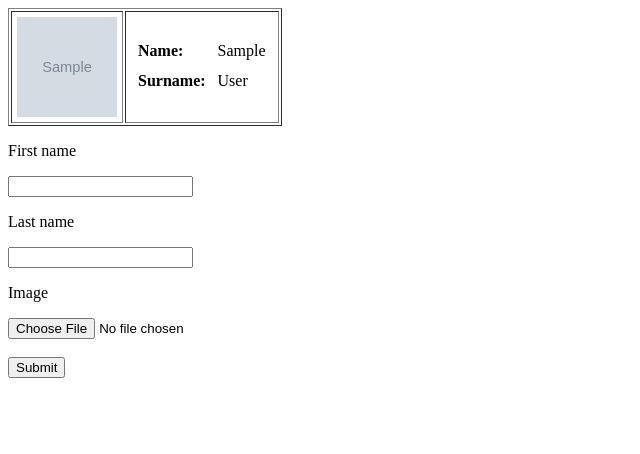
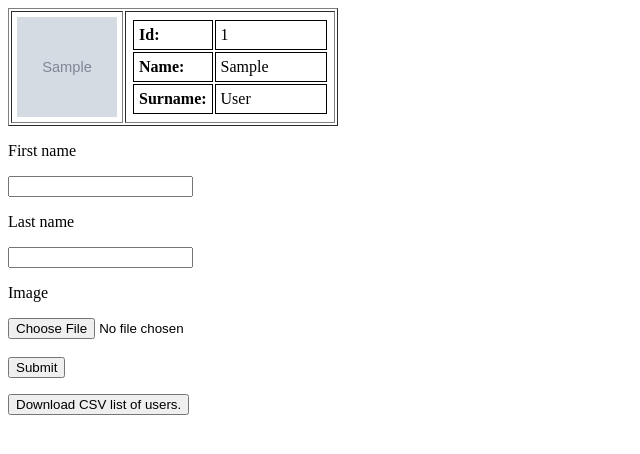
Before and after one commit to milos-pejovic/bgt, a PHP site: page / in a window 1280 px wide. Shown: the top 454 px of the page, without its empty margins (0-640 px from the left). Run offline with PHP 8.4, Linux system fonts and the light colour scheme; tables that the repository leaves empty or names only in its code hold one stand-in row (values such as "Sample post"); grey boxes marked "Sample" are stand-in pictures.

Commit message:
End of day commit

```diff
--- a/DatabaseConnection.php
+++ b/DatabaseConnection.php
@@ -6,11 +6,13 @@ $dsn = "mysql:host=".DB_HOST.";dbname=".DB_NAME.";charset=utf8";
 $options = [
     PDO::ATTR_ERRMODE            => PDO::ERRMODE_EXCEPTION,
     PDO::ATTR_DEFAULT_FETCH_MODE => PDO::FETCH_ASSOC,
-    PDO::ATTR_EMULATE_PREPARES   => false,
 ];
+
 try {
-     $pdo = new PDO($dsn, DB_USER, DB_PASS, $options);
+    $pdo = new PDO($dsn, DB_USER, DB_PASS, $options);
 } catch (\PDOException $e) {
-     throw new \PDOException($e->getMessage(), (int)$e->getCode());
-     // TODO response if database connection error (500)
+    $response['errors'] = ['Server error. Please try again later.'];
+    $response['code'] = 500;
+    echo json_encode($response);
+    die();
 }
--- a/allUsers.php
+++ b/allUsers.php
@@ -8,3 +8,4 @@ $response['data'] = $stmt->fetchAll();
 $response['code'] = 200;
 
 echo json_encode($response);
+die();
--- a/css/style.css
+++ b/css/style.css
@@ -10,3 +10,28 @@
 th {
     text-align: left;
 }
+
+.errorsWrapper {
+    display: none;
+}
+
+.errors li{
+    color: #f00;
+}
+
+.no-users {
+    display: none;
+}
+
+.user-data td,
+.user-data th {
+    border: 1px solid black;
+    height: 33.33%;
+}
+
+.user-data .id,
+.user-data .first-name,
+.user-data .last-name {
+    display: inline-block;
+    width: 100px;
+}
--- a/index.php
+++ b/index.php
@@ -8,19 +8,13 @@
 </head>
 <body>
 <header>
-<?php
-require_once 'config.php';
 
-
-?>
 </header>
 
 <main>
+    <h2 class="no-users">No users found.</h2>
 
     <table border="1px" cellpadding="5" class="all-users">
-
-
-
     </table>
 
     <form class="signup-form">
@@ -44,24 +38,13 @@ require_once 'config.php';
         <input type="submit" value="Submit" />
     </form>
 
+    <div class="errorsWrapper">
+        <ul class="errors">
 
-    <div class="table-entry-example">
-        <tr class="user">
-            <td><img class="user-image" src="###image-path###" /></td>
-            <td>
-                <table cellpadding="5">
-                    <tr>
-                        <th>Name:</th>
-                        <td>###first-name###</td>
-                    </tr>
-                    <tr>
-                        <th>Surname:</th>
-                        <td>###last-name###</td>
-                    </tr>
-                </table>
-            </td>
-        </tr>
+        </ul>
     </div>
+
+    <button class="dw">Download CSV list of users.</button>
 
 </main>
 
--- a/js/main.js
+++ b/js/main.js
@@ -1,6 +1,33 @@
 jQuery(function($) {
 
+function renderErrors(errors) {
+    var errorsElement = $('.errors');
+    var markup = '';
+
+    errorsElement.html('');
+    $('.errorsWrapper').show();
+
+    if (errors) {
+        for (var i = 0; i < errors.length; i++) {
+            markup += '<li>'+errors[i]+'</li>';
+        }
+    } else {
+        markup = '<li>One or more errors have occurred.</li>';
+    }
+
+    errorsElement.append(markup);
+}
+
 function renderTableMarkup(data) {
+    if ( data.length == 0){
+        $('.no-users').show();
+        $('.all-users').hide();
+        return;
+    }
+
+    $('.no-users').hide();
+    $('.all-users').show();
+
     var table = $('.all-users');
     table.html('');
 
@@ -8,16 +35,23 @@ function renderTableMarkup(data) {
         var element = $('.table-entry-example').html();
 
         var markup = '<tr class="user">';
-        markup += '<td><img class="user-image" src="'+data[i]['image_path']+'" /></td>';
         markup += '<td>';
-        markup += '<table cellpadding="5">';
+        markup += (data[i]['image_path']) ? ('<img class="user-image" src="'+data[i]['image_path']+'" />') : 'No image';
+        markup += '</td>';
+        markup += '<td>';
+        markup += '<table class="user-data" cellpadding="5">';
+        markup += '<tr>';
+        markup += '<th>Id:</th>';
+        markup += '<td class="id">'+data[i]['id']+'</td>';
+        markup += '</tr>';
+        markup += '<tr>';
         markup += '<th>Name:</th>';
-        markup += '<td>'+data[i]['first_name']+'</td>';
+        markup += '<td class="first-name">'+data[i]['first_name']+'</td>';
         markup += '</tr>';
         markup += '<tr>';
         markup += '<th>Surname:</th>';
-        markup += '<td>'+data[i]['last_name']+'</td>';
-        markup += '<tr>';
+        markup += '<td class="last-name">'+data[i]['last_name']+'</td>';
+        markup += '</tr>';
         markup += '</table>';
         markup += '</td>';
         markup += '</tr>';
@@ -26,7 +60,6 @@ function renderTableMarkup(data) {
 }
 
 $( document ).ready(function() {
-
     $.ajax({
         type: "POST",
         url : '/allUsers.php',
@@ -36,14 +69,17 @@ $( document ).ready(function() {
 
             if (response['code'] == 200) {
                 renderTableMarkup(response['data']);
+            } else {
+                if ( response['errors'].length > 0){
+                    renderErrors(response['errors']);
+                }
             }
         },
         error: function() {
-            //TODO error
+            renderErrors(['An error has occurred. Please try again later.']);
         }
     });
 });
-
 
 $('.signup-form').on('submit', function(e) {
     e.preventDefault();
@@ -55,14 +91,47 @@ $('.signup-form').on('submit', function(e) {
         processData:false,
         url : '/form-handler.php',
         success: function( response ) {
+            response = JSON.parse(response);
 
+            if (response['code'] == 200) {
+                renderTableMarkup(response['data']);
+                $('.errorsWrapper').hide();
+            } else {
+                if ( response['errors'].length > 0){
+                    renderErrors(response['errors']);
+                }
+            }
         },
         error: function() {
-
+            renderErrors(['An error has occurred. Please try again later.']);
         }
     });
-
+});
 });
 
+function csvFromUsersTable() {
+    var csv = 'Id,Name,Surname\n';
+    $('.all-users .user').each(function() {
+        csv += $(this).find('.id').text() + ',';
+        csv += $(this).find('.first-name').text() + ',';
+        csv += $(this).find('.last-name').text() + ',\n';
+    });
+    return csv;
+}
 
+function download(filename, text) {
+    var element = document.createElement('a');
+    element.setAttribute('href', 'data:text/plain;charset=utf-8,' + encodeURIComponent(text));
+    element.setAttribute('download', filename);
+
+    element.style.display = 'none';
+    document.body.appendChild(element);
+
+    element.click();
+
+    document.body.removeChild(element);
+}
+
+$('.dw').on('click', function() {
+    download("users.csv",csvFromUsersTable());
 });
```
Also changed, not shown: bgt.sql (added, +57 -0 lines), form-handler.php (+34 -11 lines), images/5d054fcc613a7P4039038.JPG (deleted), images/5d05501eb732cUntitled.png (deleted), images/5d055a8b22c0fUntitled.png (deleted), images/5d056014aa969P4039033.JPG (deleted), readme.txt (added).
